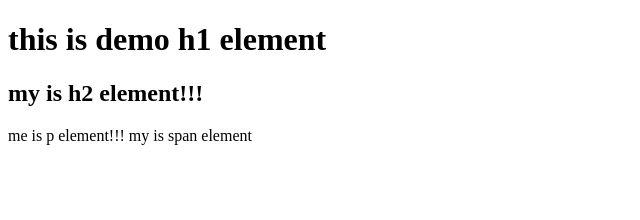
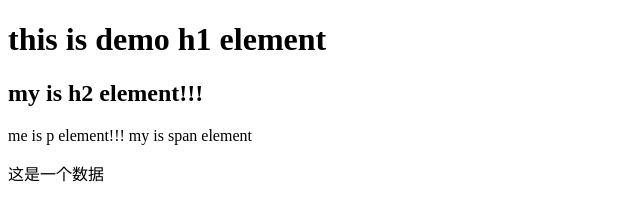
Before and after one commit to hsjdhe0816/20250730, a plain HTML site: page index.html in a window 1280 px wide. Shown: the whole page, without its empty margins (0-640 px from the left). Drawn offline with Linux system fonts and the light colour scheme.

Commit message:
Update index.html

```diff
--- a/index.html
+++ b/index.html
@@ -10,5 +10,6 @@
     <h1>this is demo h1 element</h1>
     <h2>my is h2 element!!!</h2>
     <p>me is p element!!! <span>my is span element</span> </p>
+    这是一个数据
 </body>
 </html>
```
